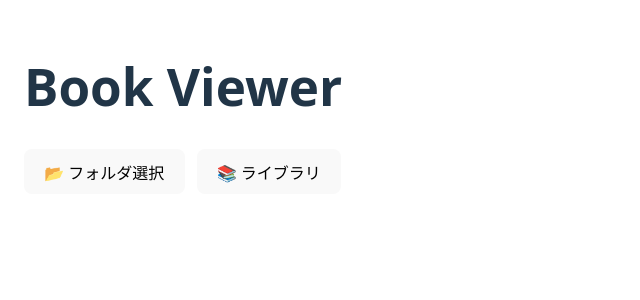
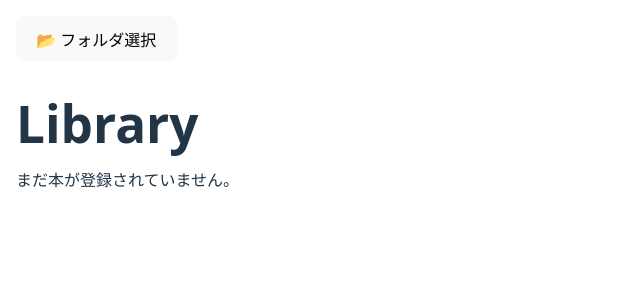
Before and after one commit to peta-skr/book_viewer, a React (Vite) app: page / in a window 1280 px wide. Shown: the top 300 px of the page, without its empty margins (0-640 px from the left). Built offline with nearby package versions, Linux system fonts and the light colour scheme.

Commit message:
remove home page and make library the entry point

```diff
--- a/src/App.tsx
+++ b/src/App.tsx
@@ -1,6 +1,5 @@
 import { HashRouter, Routes, Route } from "react-router-dom";
 import { Toaster } from "react-hot-toast";
-import Home from "./screens/Home";
 import Library from "./screens/Library";
 import Reader from "./screens/Reader";
 import "./App.css";
@@ -10,8 +9,7 @@ function App() {
     <>
       <HashRouter>
         <Routes>
-          <Route path="/" element={<Home />} />
-          <Route path="/library" element={<Library />} />
+          <Route path="/" element={<Library />} />
           <Route path="/book/:id" element={<Reader />} />
         </Routes>
       </HashRouter>
--- a/src/screens/Home.tsx
+++ /dev/null
@@ -1,33 +0,0 @@
-import toast from "react-hot-toast";
-import { useNavigate } from "react-router-dom";
-
-export default function Home() {
-  const nav = useNavigate();
-
-  async function handleRegisterFolder() {
-    const folder = await window.mangata.pickFolder();
-    const t = toast.loading("登録中...");
-    try {
-      if (!folder) return;
-      const ok = await window.mangata.addFolder(folder);
-      if (!ok) {
-        toast.error("登録できませんでした", { id: t });
-        return;
-      }
-      toast.success("登録しました", { id: t });
-    } catch (error) {
-      console.error(error);
-      toast.error("登録できませんでした", { id: t });
-    }
-  }
-
-  return (
-    <div style={{ padding: 24 }}>
-      <h1>Book Viewer</h1>
-      <button onClick={handleRegisterFolder}>📂 フォルダ選択</button>
-      <button onClick={() => nav("/library")} style={{ marginLeft: 12 }}>
-        📚 ライブラリ
-      </button>
-    </div>
-  );
-}
--- a/src/screens/Library.tsx
+++ b/src/screens/Library.tsx
@@ -2,6 +2,7 @@ import { useEffect, useState } from "react";
 import { useNavigate } from "react-router-dom";
 import type { BookInfo } from "../../types/book";
 import { BookList } from "../components/BookList";
+import toast from "react-hot-toast";
 
 export default function Library() {
   const nav = useNavigate();
@@ -38,11 +39,26 @@ export default function Library() {
     nav(`/book/${book.id}`, { state: { book } });
   };
 
+  async function handleRegisterFolder() {
+    const folder = await window.mangata.pickFolder();
+    const t = toast.loading("登録中...");
+    try {
+      if (!folder) return;
+      const ok = await window.mangata.addFolder(folder);
+      if (!ok) {
+        toast.error("登録できませんでした", { id: t });
+        return;
+      }
+      toast.success("登録しました", { id: t });
+    } catch (error) {
+      console.error(error);
+      toast.error("登録できませんでした", { id: t });
+    }
+  }
+
   return (
     <div className="library">
-      <button onClick={() => nav("/")} style={{ marginBottom: 16 }}>
-        📚 Home
-      </button>
+      <button onClick={handleRegisterFolder}>📂 フォルダ選択</button>
 
       <h1 className="library__title">Library</h1>
 
```
